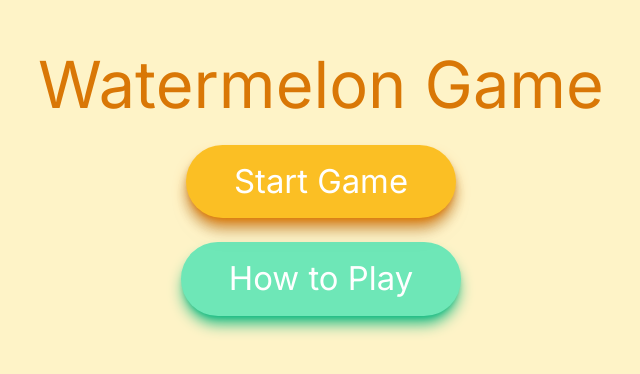
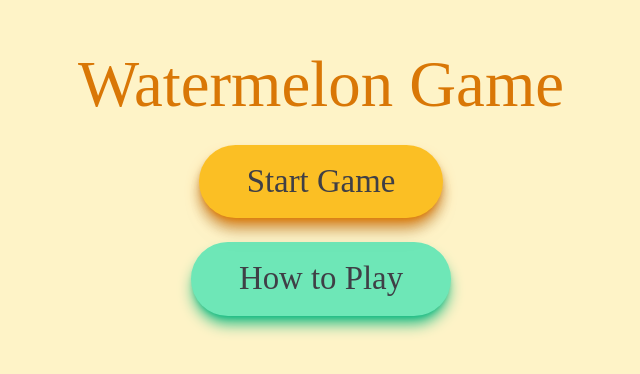
Before and after one commit to LoneCoder21/FruitGame, a Next.js app: page / in a window 1280 px wide. Shown: the part 156-530 px from the top of the page, without its empty margins (319-959 px from the left). Built offline with nearby package versions, Linux system fonts and the light colour scheme.

Commit message:
change default font to cursive

```diff
--- a/app/globals.css
+++ b/app/globals.css
@@ -26,6 +26,6 @@ body {
         rgb(var(--background-start-rgb));
 }
 
-h1 {
-    font-size: 200px;
+main {
+    font-family: cursive;
 }
--- a/app/page.tsx
+++ b/app/page.tsx
@@ -7,13 +7,13 @@ export default function Home() {
                 <h2 className="text-xl text-amber-600">Watermelon Game</h2>
                 <Link
                     href="/play"
-                    className="text-base bg-amber-400 px-12 py-3 text-white m-3 rounded-full shadow-lg shadow-amber-600 drop-shadow-lg hover:bg-amber-500"
+                    className="text-base bg-amber-400 px-12 py-3 text-zinc-700 m-3 rounded-full shadow-lg shadow-amber-600 drop-shadow-lg hover:bg-amber-500 hover:scale-110"
                 >
                     Start Game
                 </Link>
                 <Link
                     href="/help"
-                    className="text-base bg-emerald-300 px-12 py-3 text-white m-3 rounded-full shadow-lg shadow-emerald-500 hover:bg-emerald-400"
+                    className="text-base bg-emerald-300 px-12 py-3 text-zinc-700 m-3 rounded-full shadow-lg shadow-emerald-500 hover:bg-emerald-400 hover:scale-110"
                 >
                     How to Play
                 </Link>
```
